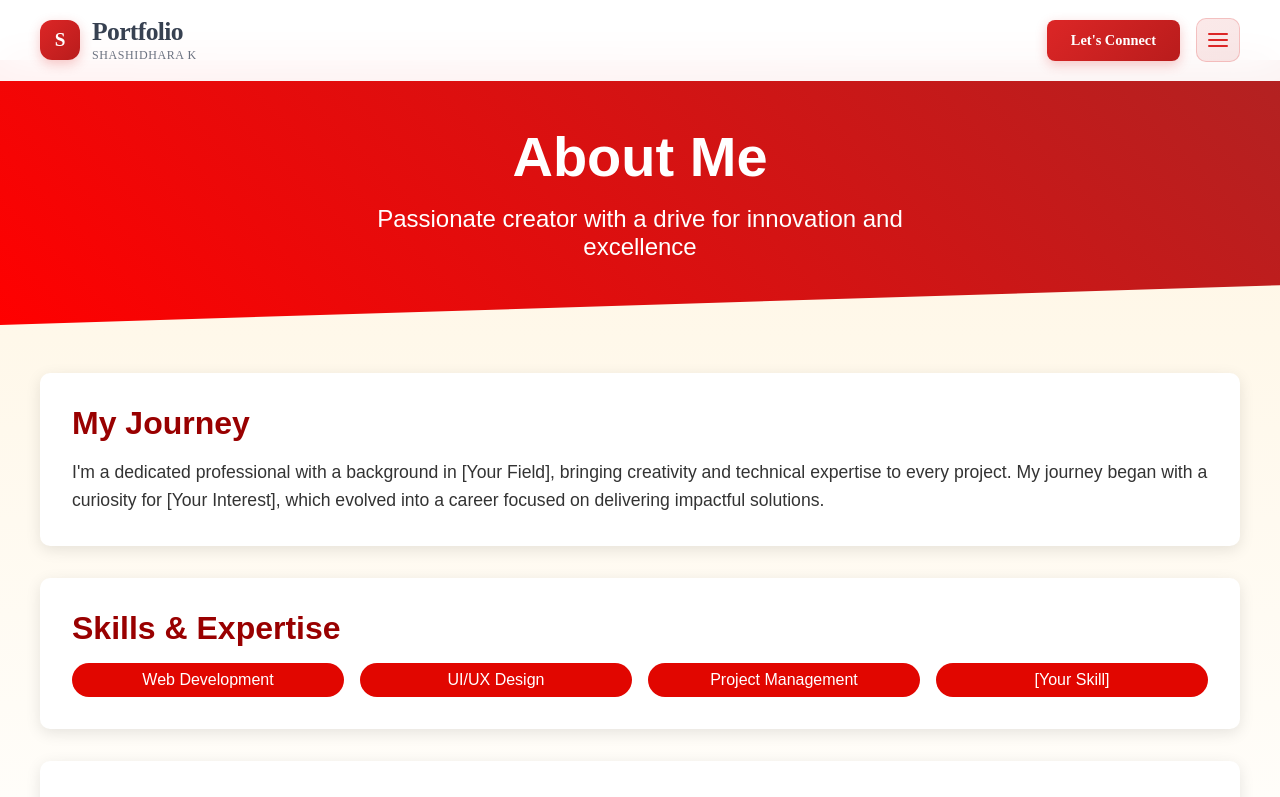
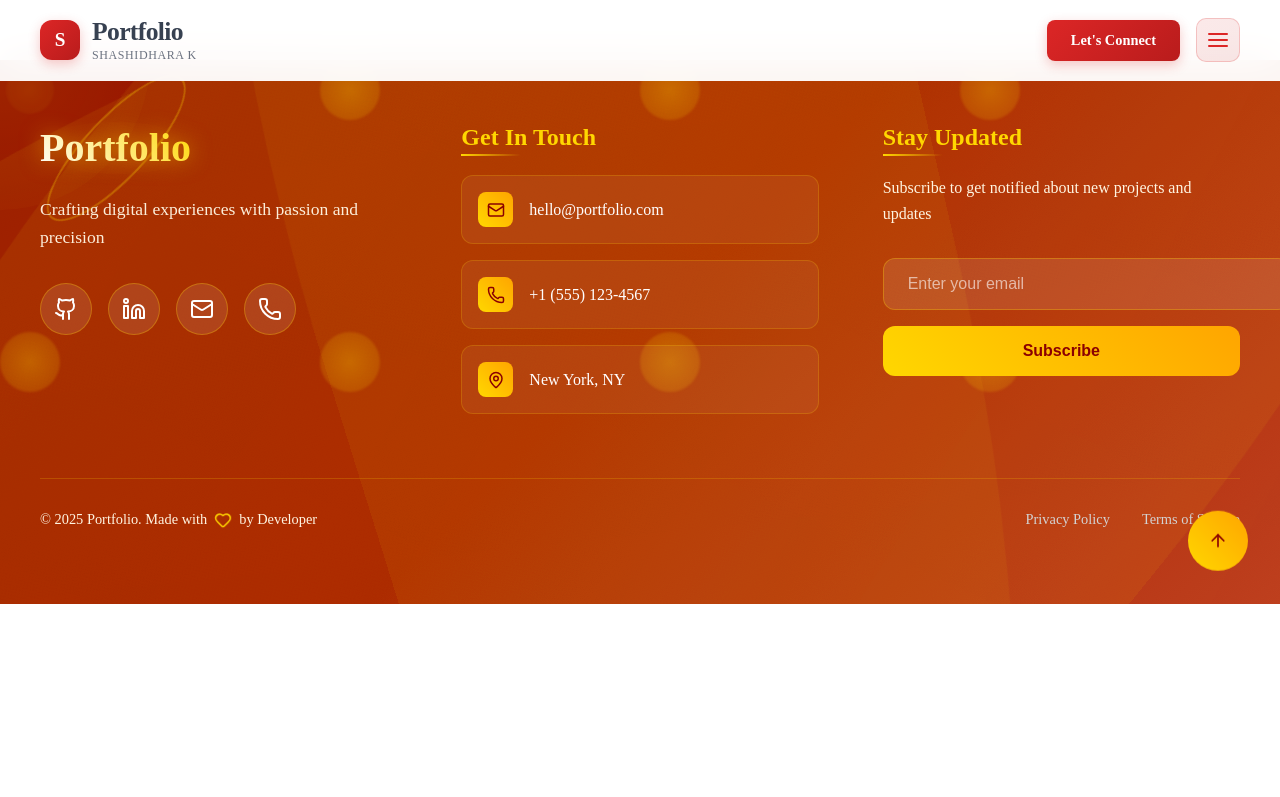
Before and after one commit to Shashidharak89/MY-PORTFOLIO, a Next.js app: page /about in a window 1280 px wide. Shown: the top 797 px of the page. Built offline with nearby package versions, Linux system fonts and the light colour scheme.

Commit message:
remove about page

```diff
--- a/src/app/about/page.js
+++ b/src/app/about/page.js
@@ -1,12 +1,12 @@
 import Footer from 'app/components/Footer';
 import Navbar from '../components/Navbar';
-import AboutPage from './AboutPage';
+
 
 export default function About() {
   return (
     <>
       <Navbar />
-      <AboutPage />
+
       <Footer />
     </>
   );
```
